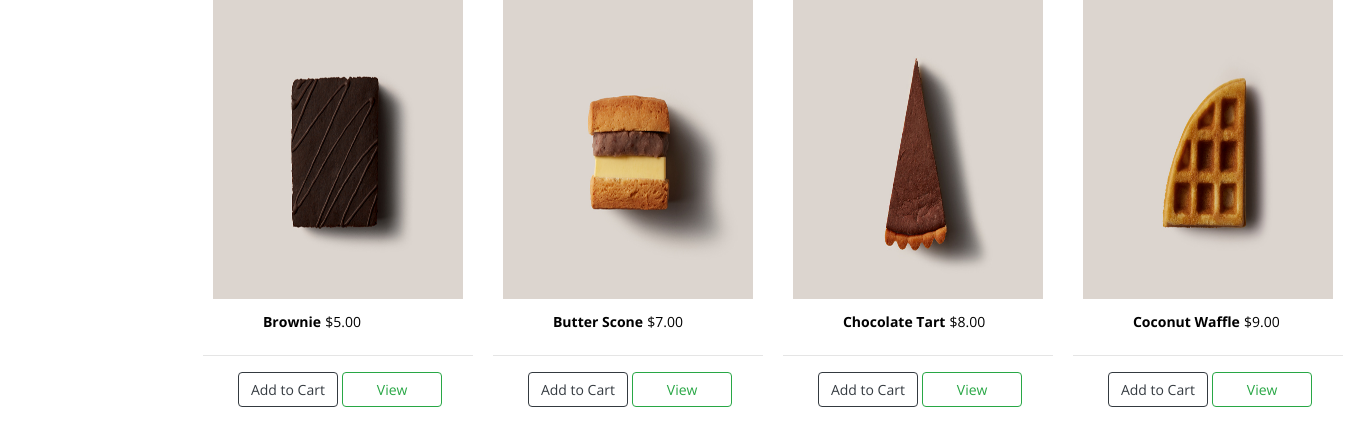
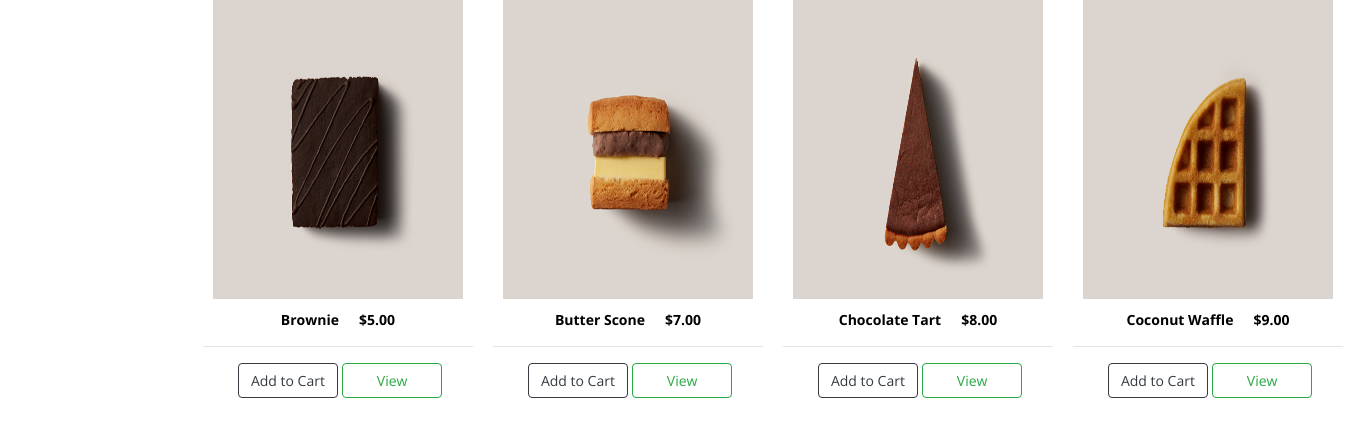
Before and after one commit to jaehyunan11/bakery_website_project, a Django app: page /store/ in a window 1360 px wide. Shown: the part 671-1114 px from the top of the page. After the commit the page ends 1069 px from the top, so only its background shows below. Run offline with Django 3.2, Linux system fonts and the light colour scheme; data comes from the database, SQL or seed files in the repository; both versions use the stored data as it was after the commit; some libraries are stand-ins or nearby versions.

Commit message:
main food name and price css update

```diff
--- a/shop_app/static/css/styles.css
+++ b/shop_app/static/css/styles.css
@@ -227,20 +227,21 @@ h1 {
     margin: 10px;
 }
 
-.name > a {
+.name_price {
+    display: flex;
+    justify-content: center;
+}
+
+.name_price > a {
     color: var(--color-black);
     font-size: var(--font-micro);
-    text-align: center;
-    padding-left: 60px;
 
 }
 
-.price > h3 {
-    display: inline-block;
-    /* padding-left: 40px; */
-    color: var(--color-black);
-    font-size: var(--font-micro);
+.food__price {
+    padding-left: 20px;
 }
+
 
 #cart_btn {
     margin-left: 35px;
--- a/shop_app/static/js/cart.js
+++ b/shop_app/static/js/cart.js
@@ -41,10 +41,6 @@ function addCookieItem(foodId, action) {
         }
     }
 
-    // if (action == 'multi-add') {
-    //     cart[foodId]['quantity']
-    // }
-
     console.log('Cart:', cart)
     document.cookie = 'cart=' + JSON.stringify(cart) + ";domain=;path=/"
     location.reload()
--- a/shop_app/templates/food_detail.html
+++ b/shop_app/templates/food_detail.html
@@ -28,7 +28,7 @@
             </select>
         </strong>
         <hr>
-        <button data-food={{item.id}} data-action="multi-add" class="btn btn-outline-dark add-btn update-cart"
+        <button data-food={{item.id}} data-action="add" class="btn btn-outline-dark add-btn update-cart"
             id="cart_btn">Add to Cart</button>
     </div>
 </div>
--- a/shop_app/templates/shop_store.html
+++ b/shop_app/templates/shop_store.html
@@ -22,12 +22,13 @@
                     </a>
                 </div>
                 <div class="description">
-                    <strong class="name">
+                    <strong class="name_price">
                         <a href="{% url 'food_detail' food.name %}" class="food__name">{{food.name}}</a>
+                        <a href="#" class="food__price">${{food.price}}</a>
                     </strong>
-                    <strong class="price">
+                    <!-- <strong class="price">
                         <h3>${{food.price}}</h3>
-                    </strong>
+                    </strong> -->
                     <hr>
                     <button data-food={{food.id}} data-action="add" class="btn btn-outline-dark add-btn update-cart"
                         id="cart_btn">Add to
```
Also changed, not shown: db.sqlite3.
